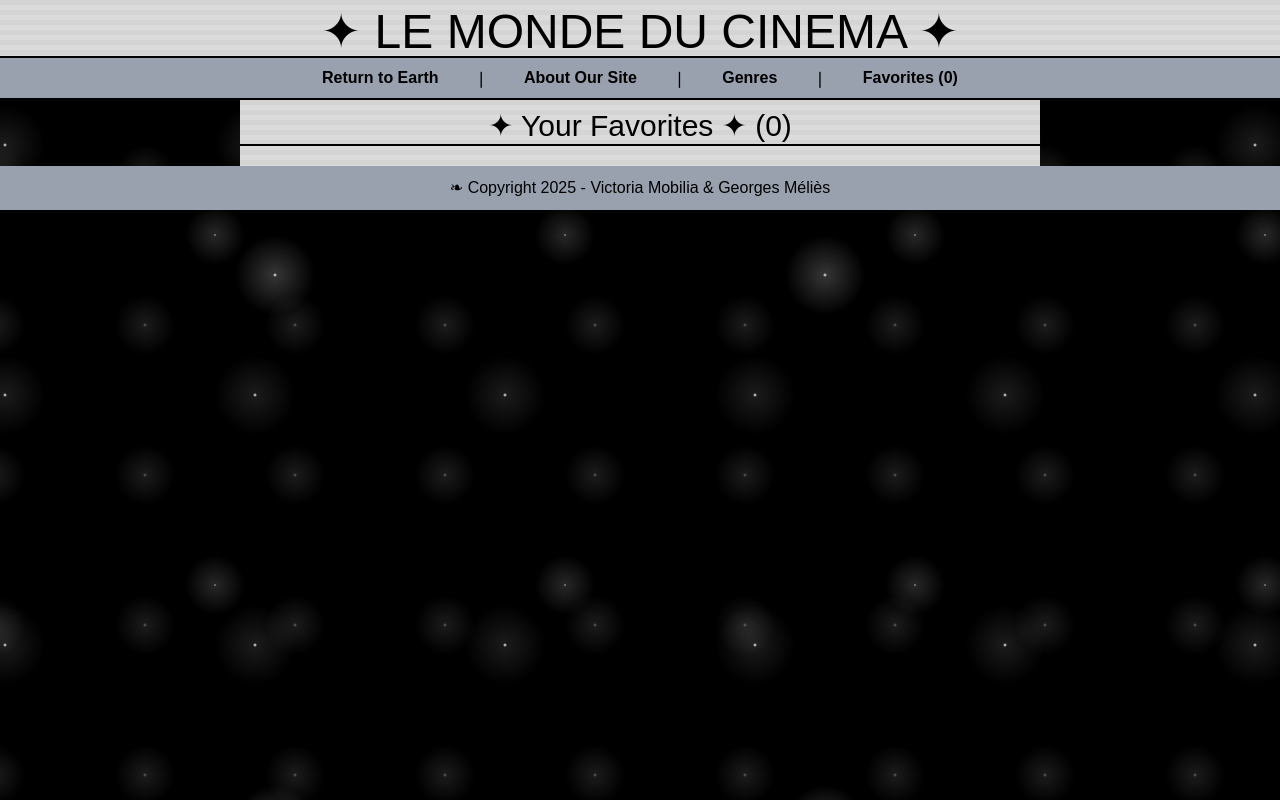
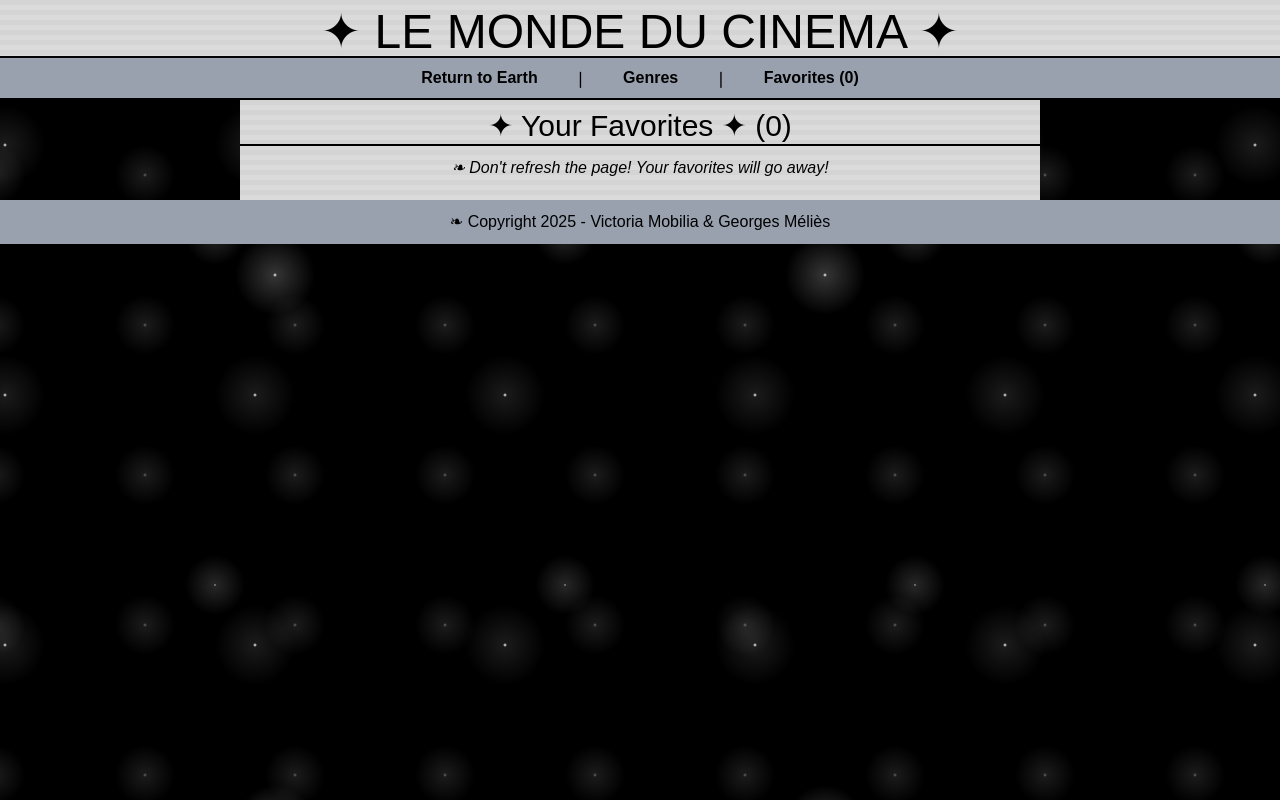
Before and after one commit to CaracaraEXE/maimo-prog3-2025-tp2-mobilia, a Next.js app: page /favorites in a window 1280 px wide. Built offline with nearby package versions, Linux system fonts and the light colour scheme; a web font is replaced by a local one.

Commit message:
final retouches

```diff
--- a/src/app/favorites/page.js
+++ b/src/app/favorites/page.js
@@ -11,6 +11,7 @@ const Favorites = () => {
   return (
     <div className='fave_container lg:w-[50em] m-auto pb-5'>
       <h2 className='text-3xl border-b-2 text-center pt-2'>&#10022; Your Favorites &#10022; ({favoritesQty()})</h2>
+      <p className='text-center mt-2.5 italic'> &#10087; Don't refresh the page! Your favorites will go away!</p>
       <FavoritesContainer/>
     </div>
   )
--- a/src/components/MovieContainer.js
+++ b/src/components/MovieContainer.js
@@ -40,7 +40,7 @@ const MovieContainer = ({id}) => {
         {!loading &&
         <>
             <div className='flex justify-center'>
-                <Link href={"/"} className='p-2 px-4 bg-black text-white inline-block'><span className='border-white border-1 px-5 py-1'>Return</span></Link>
+                <Link href={"/"} className='p-2 px-4 bg-black text-white inline-block'><span className='border-white border-2 px-5 py-1 border-dotted'>Return</span></Link>
             </div>
 
             <div className='flex m-5'>
--- a/src/components/Navbar.js
+++ b/src/components/Navbar.js
@@ -5,12 +5,14 @@ import { useAppContext } from "@/contexts/AppContext"
 
 const Navbar = () => {
   const {favoritesQty} = useAppContext();
+
+  //<li className=""><a href="">About Our Site</a></li>
+                //<li>&#10072;</li>
+
   return (
         <nav className="bg-gray-400 border-y-2">
-            <ul className="flex justify-center items-center gap-5">
+            <ul className="flex justify-center items-center gap-5 text-center">
                 <li className=""><Link href="/">Return to Earth</Link></li>
-                <li>&#10072;</li>
-                <li className=""><a href="">About Our Site</a></li>
                 <li>&#10072;</li>
                 <li className=""><a href="">Genres</a></li>
                 <li>&#10072;</li>
```
